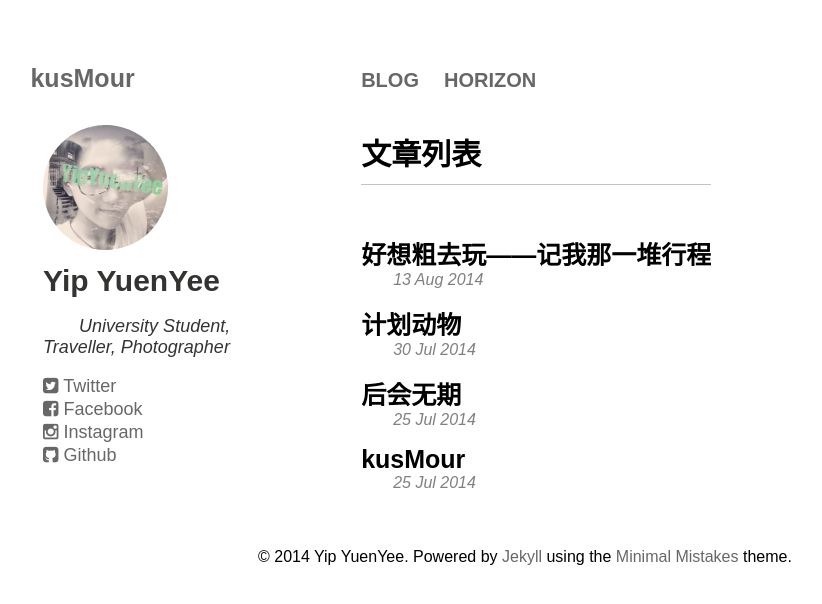
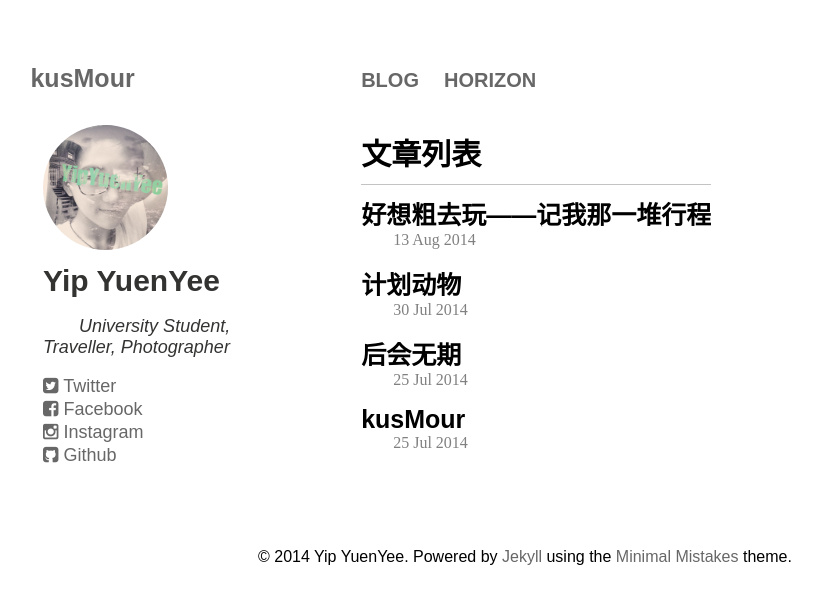
Before and after one commit to kusmour/blog_jekyll, a Jekyll site: the page built from blog_list.html, in a window 1280 px wide. Shown: the top 604 px of the page, without its empty margins (66-888 px from the left). Built offline with Jekyll 4.4.1, drawn with Linux system fonts in a browser that asks for light colours.

Commit message:
change css

```diff
--- a/style/blog_list_page.css
+++ b/style/blog_list_page.css
@@ -17,7 +17,7 @@ article {
 	font-size: 30px;
 	padding-bottom: 10px;
 	margin-top: 5px;
-	margin-bottom: 50px;
+	margin-bottom: 10px;
 	border-bottom: 1px solid #c3c3c3;
 }
 
@@ -42,7 +42,8 @@ article {
 .article_list p {
 	color: #808080;
 	font-size: 16px;
-	font-style: italic;
-	text-indent: 2em;
+	font-family: 'PT Serif', serif;
+	/*font-style: italic;
+	text-indent: 2em;*/
 	margin-top: 0px;
 }
```
